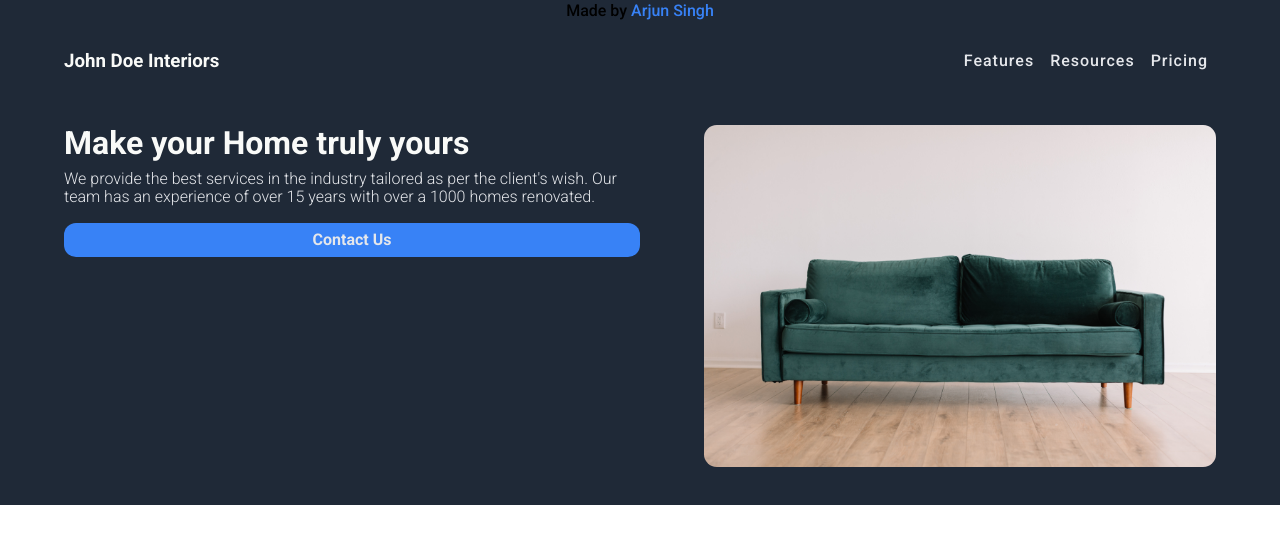
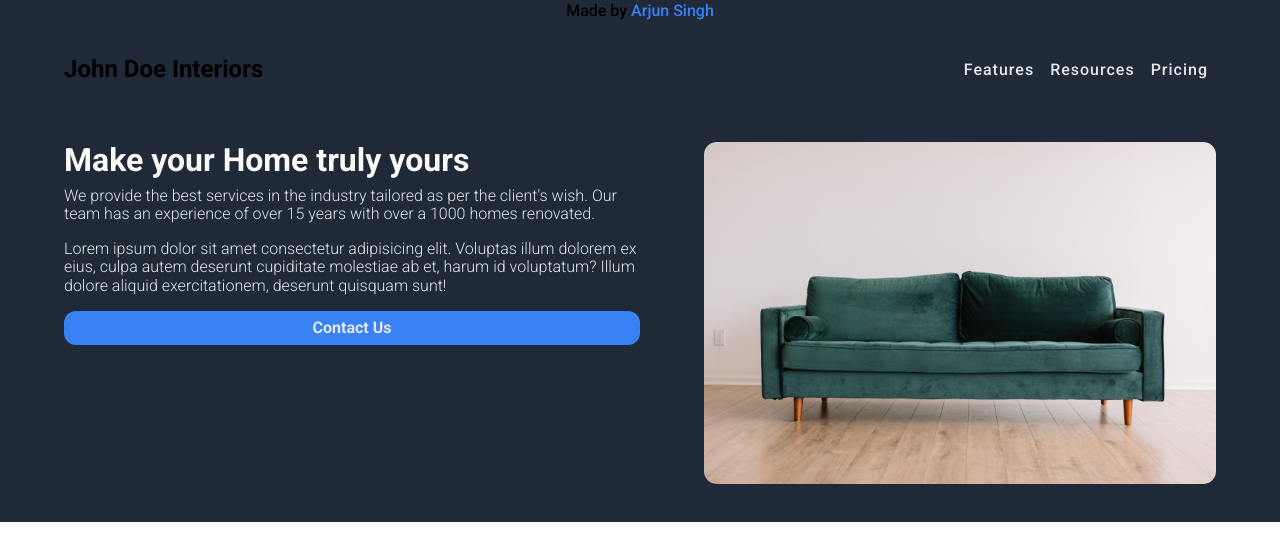
Before and after one commit to dotarjun/LandingPage, a plain HTML site: page index.html in a window 1280 px wide. Shown: the top 547 px of the page. Drawn offline with Linux system fonts and the light colour scheme.

Commit message:
Adding more content on top of page

```diff
--- a/index.html
+++ b/index.html
@@ -16,7 +16,7 @@
             <p class="plug"> Made by <a href="https://linktr.ee/arjuncool2"> Arjun Singh</a></p>
         </div>
         <nav class="navbar">
-            <h3>John Doe Interiors</h3>
+            <h2>John Doe Interiors</h2>
             <a href="#" class="toggle-button">
                 <span class="bar"></span>
                 <span class="bar"></span>
@@ -35,7 +35,10 @@
                 <div class="top-txt">
                     <h1>Make your Home truly yours</h1>
                     <p>We provide the best services in the industry tailored as per the client's wish.
-                        Our team has an experience of over 15 years with over a 1000 homes renovated.</p>
+                        Our team has an experience of over 15 years with over a 1000 homes renovated. </p>
+                    <p>Lorem ipsum dolor sit amet consectetur adipisicing elit. Voluptas illum dolorem ex eius, culpa
+                        autem deserunt cupiditate molestiae ab et, harum id voluptatum? Illum dolore aliquid
+                        exercitationem, deserunt quisquam sunt!</p>
                     <button>Contact Us</button>
                 </div>
                 <img id="head-img" src="assets/BigSofa.jpg" alt="blank image">
```
